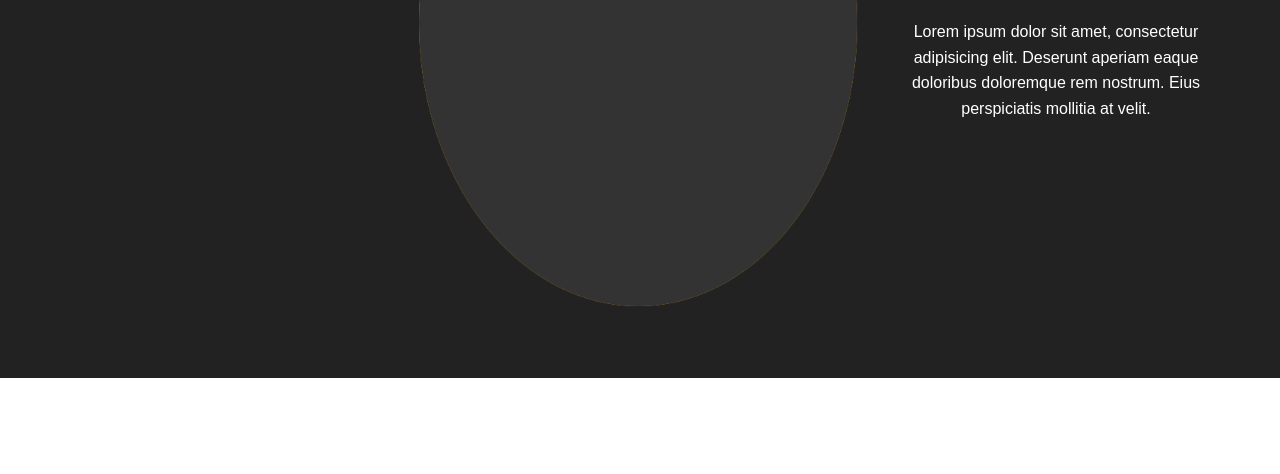
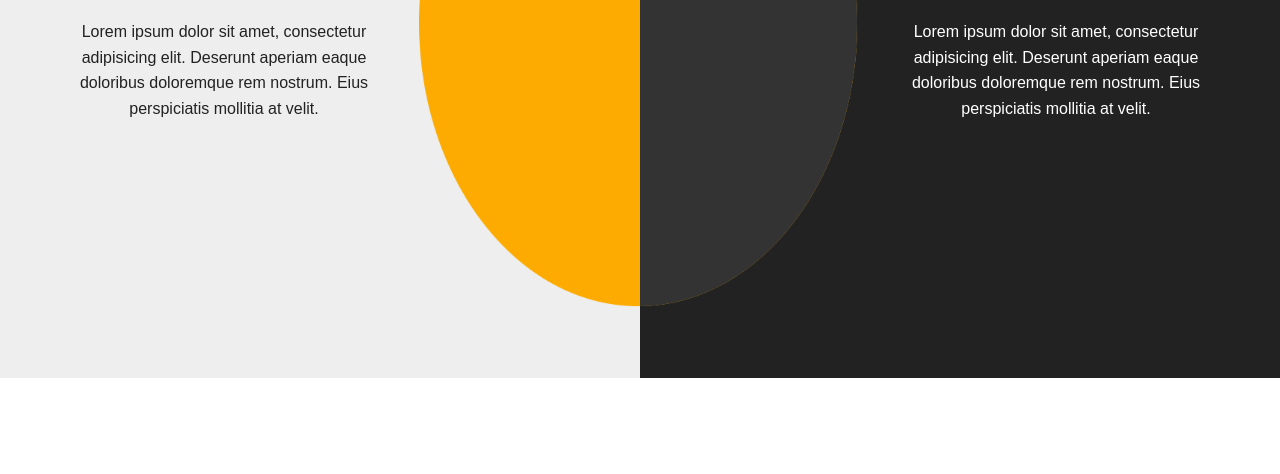
Before and after one commit to WebDevTuts/split_screen_slider, a plain HTML site: page index.html in a window 1280 px wide. Shown: the part 326-800 px from the top of the page. Drawn offline with Linux system fonts and the light colour scheme.

Commit message:
Add styles for .top

```diff
--- a/style.css
+++ b/style.css
@@ -59,3 +59,15 @@ body {
 .bottom h1 {
   color: #fdab00;
 }
+
+.top {
+  background: #eee;
+  color: #222;
+  z-index: 2;
+  width: 50vw;
+}
+
+.top .content-body {
+  left: 5%;
+  color: #222;
+}
```
